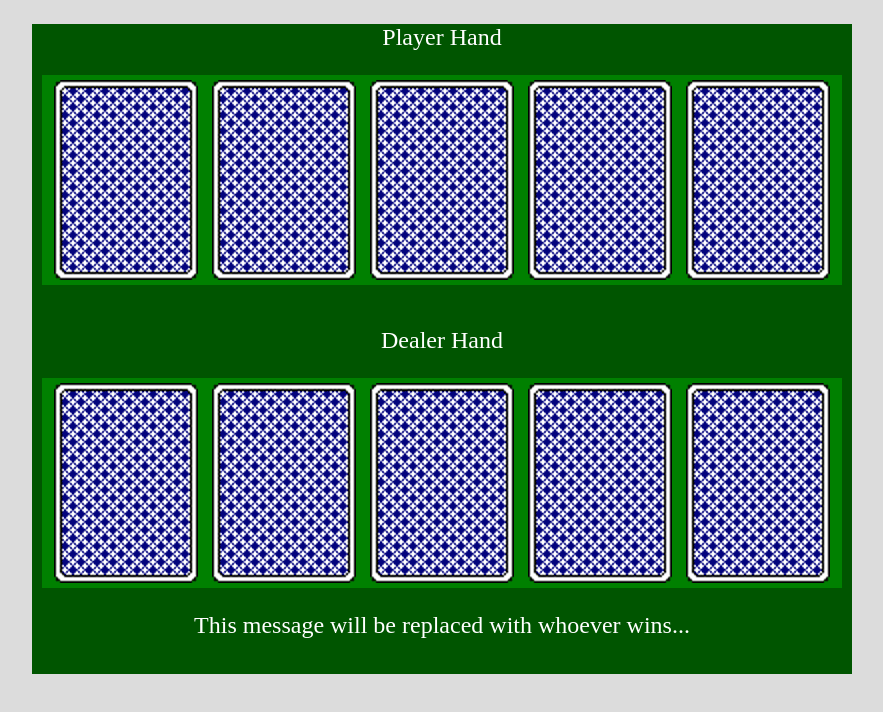
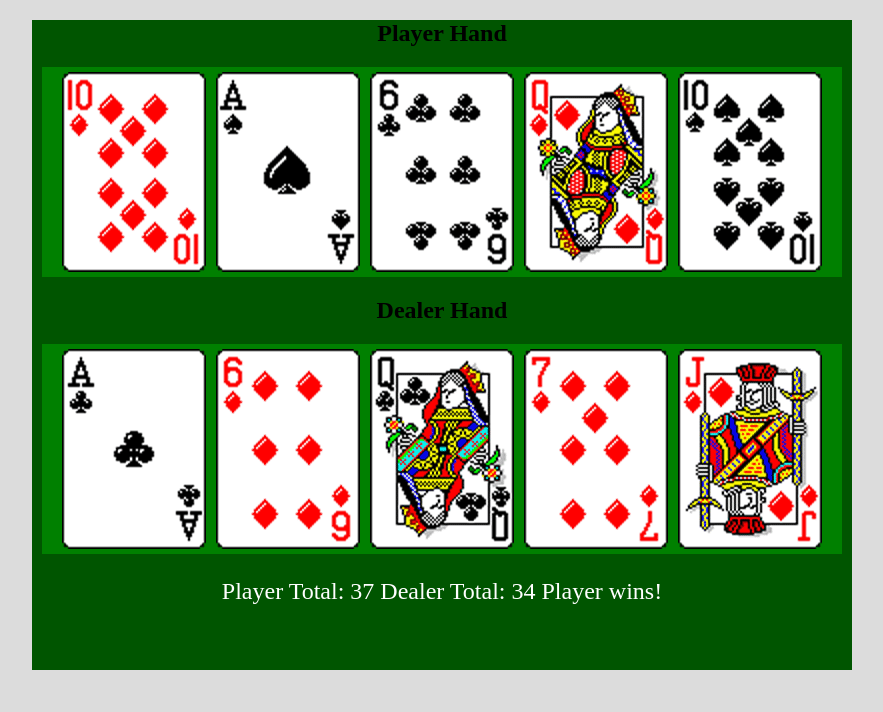
Before and after one commit to louisbranch/GAME1003, a plain HTML site: page lab5/Week5Cards.html in a window 1280 px wide. Shown: the whole page, without its empty margins (198-1081 px from the left). Drawn offline with Linux system fonts and the light colour scheme.

Commit message:
Add lab5 solution

```diff
--- a/lab5/Week5Cards.html
+++ b/lab5/Week5Cards.html
@@ -7,23 +7,10 @@
 	</head>
 	<body>
 		<div class="stage">
-			<p>Player Hand</p>
-			<div class="hand">
-				<div class="card" id="card1"></div>
-				<div class="card" id="card2"></div>
-				<div class="card" id="card3"></div>
-				<div class="card" id="card4"></div>
-				<div class="card" id="card5"></div>
-			</div>
-			<br>
-			<p>Dealer Hand</p>
-			<div class="hand">
-				<div class="card" id="card6"></div>
-				<div class="card" id="card7"></div>
-				<div class="card" id="card8"></div>
-				<div class="card" id="card9"></div>
-				<div class="card" id="card10"></div>
-			</div>
+			<h2>Player Hand</h2>
+			<div class="hand" id="hand-Player"></div>
+			<h2>Dealer Hand</h2>
+			<div class="hand" id="hand-Dealer"></div>
 			<p id="msg">This message will be replaced with whoever wins...</p>
 		</div>
 	</body>
--- a/lab5/Week5Script.js
+++ b/lab5/Week5Script.js
@@ -1,36 +1,54 @@
+;(function () {
+
+  var SUITS = ["hearts","diamonds","clubs","spades"];
+  var FACES = ["ace","two","three","four","five","six", "seven","eight","nine",
+               "ten","jack","queen","king"];
+
+  function play() {
+    var deck = buildDeck();
+    shuffleDeck(deck, 5);
+    var players = [
+      new Player("Player", deck),
+      new Player("Dealer", deck)
+    ];
+    displayHands(players);
+    displayScore(players);
+  }
+
+  function Player(id, deck) {
+    this.id = id;
+    this.hand = deck.splice(0, 5);
+    this.points = this.calculateHandPoints();
+  }
+
+  Player.prototype.calculateHandPoints = function () {
+    var total = 0;
+    for (var i = 0, l = this.hand.length; i < l; i ++) {
+      var card = this.hand[i];
+      total += card.value;
+    }
+    return total;
+  };
+
+  function buildDeck() {
     var deck = [];
-var suitArray = ["Hearts","Diamonds","Clubs","Spades"];
-var faceArray = ["Ace","Two","Three","Four","Five","Six","Seven","Eight","Nine","Ten","Jack","Queen","King"];
-var msgBar = document.getElementById("msg");
-
-buildDeck(); 	// Builds the deck of cards.
-shuffleDeck(5); // Shuffles the deck 5 times.
-printDeck(); 	// Prints the shuffled deck out to the console.
-
-function buildDeck()
-{
-	// Build the deck...
-	for (var row = 0; row < suitArray.length; row++)
-	{
-		for (var col = 0; col < faceArray.length; col++)
-		{
-			var tempCard = {};
-			tempCard.suitName = suitArray[row];
-			tempCard.faceName = faceArray[col];
-			tempCard.offsetW = (col * -144);
-			tempCard.offsetH = (row * -200);
-			tempCard.pointVal = col > 8 ? 10 : (col+1);
-			deck.push(tempCard);
+    for (var row = 0; row < SUITS.length; row++) {
+      for (var col = 0; col < FACES.length; col++) {
+        deck.push({
+          suit: SUITS[row],
+          face: FACES[col],
+          offsetW: (col * -144),
+          offsetH: (row * -200),
+          value: col > 8 ? 10 : (col+1)
+        });
       }
     }
+    return deck;
   }
 
-function shuffleDeck(numTimes)
-{
-	for (var i = 0; i < numTimes; i++)
-	{
-		for (var j = 0; j < deck.length; j++)
-		{
+  function shuffleDeck(deck, times) {
+    for (var i = 0; i < times; i++) {
+      for (var j = 0; j < deck.length; j++) {
         var tempIndex = Math.floor(Math.random() * 52);
         var tempCard = deck[j];
         deck[j] = deck[tempIndex];
@@ -39,30 +57,36 @@ function shuffleDeck(numTimes)
     }
   }
 
-function printDeck()
-{
-	for (var i = 0; i < deck.length; i++)
-	{
-		console.log(deck[i].faceName+" of "+deck[i].suitName+" ("+deck[i].pointVal+")");
+  function displayHands(players) {
+    for (var i = 0; i < players.length; i++) {
+      var player = players[i];
+      var frag = document.createDocumentFragment();
+      var container = document.getElementById("hand-" + player.id);
+      var hand = player.hand;
+      for (var j = 0; j < hand.length; j++) {
+        var card = hand[j];
+        var el = document.createElement("div");
+        el.className = "card";
+        el.style.backgroundPosition = card.offsetW + "px " + card.offsetH + "px";
+        frag.appendChild(el);
+      }
+      container.appendChild(frag);
     }
   }
 
-/* Old onCardClick() function.
-   Not used anymore, but some clues you need to complete Lab 5 are in here. */
-function onCardClick(cardNum)
-{
-	if (deck.length > 0)
-	{
-		var cardId = document.getElementById("card"+(cardNum));
-		var cardDealt = {};
-		cardDealt = dealCard();
-		console.log(cardDealt.pointVal);
-		cardId.style.background = "url('Deck.gif') "+cardDealt.offsetW+"px "+cardDealt.offsetH+"px";
-		msg.innerHTML = "Cards left: "+deck.length;
+  function displayScore(players) {
+    var el = document.getElementById("msg");
+    var messages = [];
+    var winner = players[0];
+    for (var i = 0; i < players.length; i++) {
+      var player = players[i];
+      messages.push(player.id + " Total: " + player.points);
+      if (player.points >= winner.points) winner = player;
     }
+    messages.push(winner.id + " wins!");
+    el.textContent = messages.join("  ");
   }
 
-function dealCard()
-{
-	return deck.splice(0,1)[0];
-}
+  play();
+
+}());
--- a/lab5/Week5Style.css
+++ b/lab5/Week5Style.css
@@ -1,31 +1,28 @@
-body
-{
+body {
 	background-color: Gainsboro;
 }
-p
-{
+
+p {
 	font-size: 24px;
-	color: White;
+	color: white;
 }
-.stage
-{
+
+.stage {
 	width: 820px;
 	height: 650px;
-	margin-left: auto;
-	margin-right: auto;
+	margin: 0 auto;
 	text-align: center;
 	background-color: #005500;
 }
-.hand
-{
+
+.hand {
 	width: 800px;
 	height: 210px;
-	margin-left: auto;
-	margin-right: auto;
-	background-color: Green;
+	margin: 0 auto;
+	background-color: green;
 }
-.card
-{
+
+.card {
 	width: 134px;
  	height: 190px;
 	margin: 5px;
```
Lines whose indentation alone changed are shown as unchanged.
